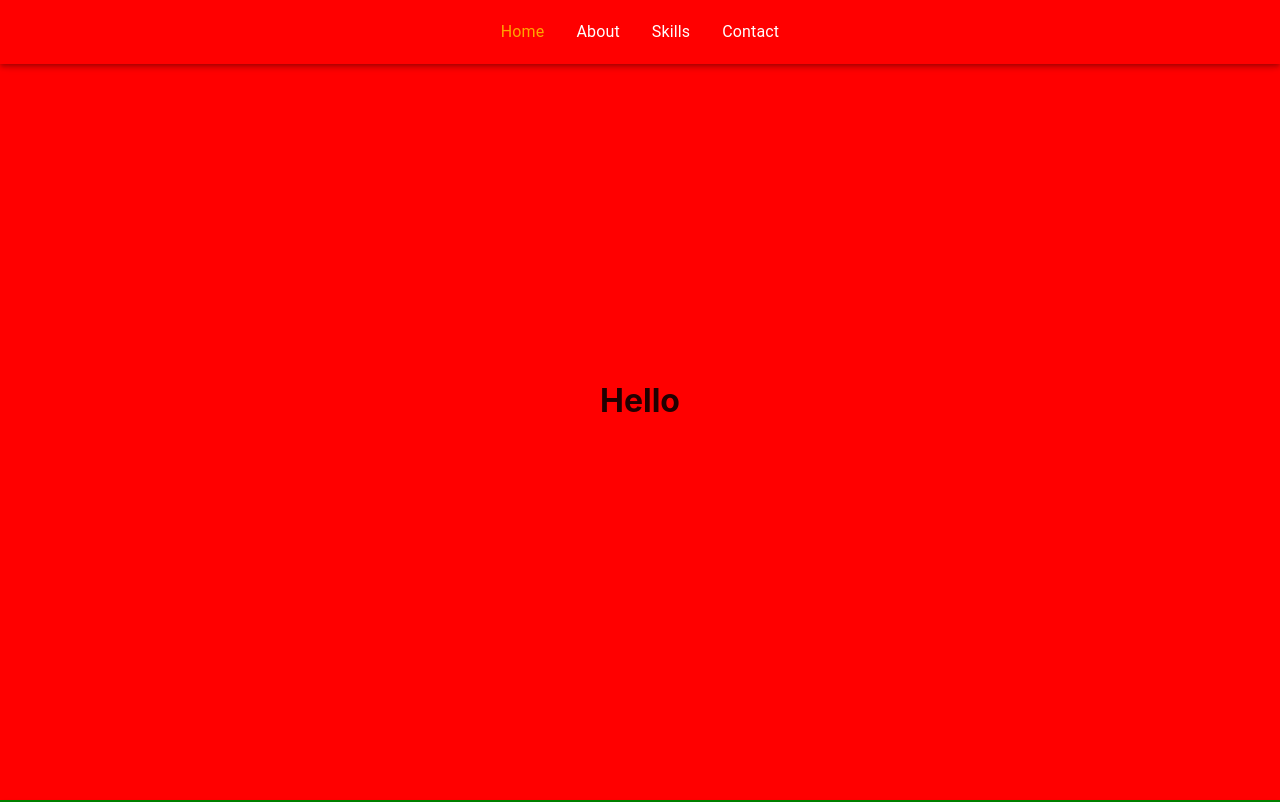
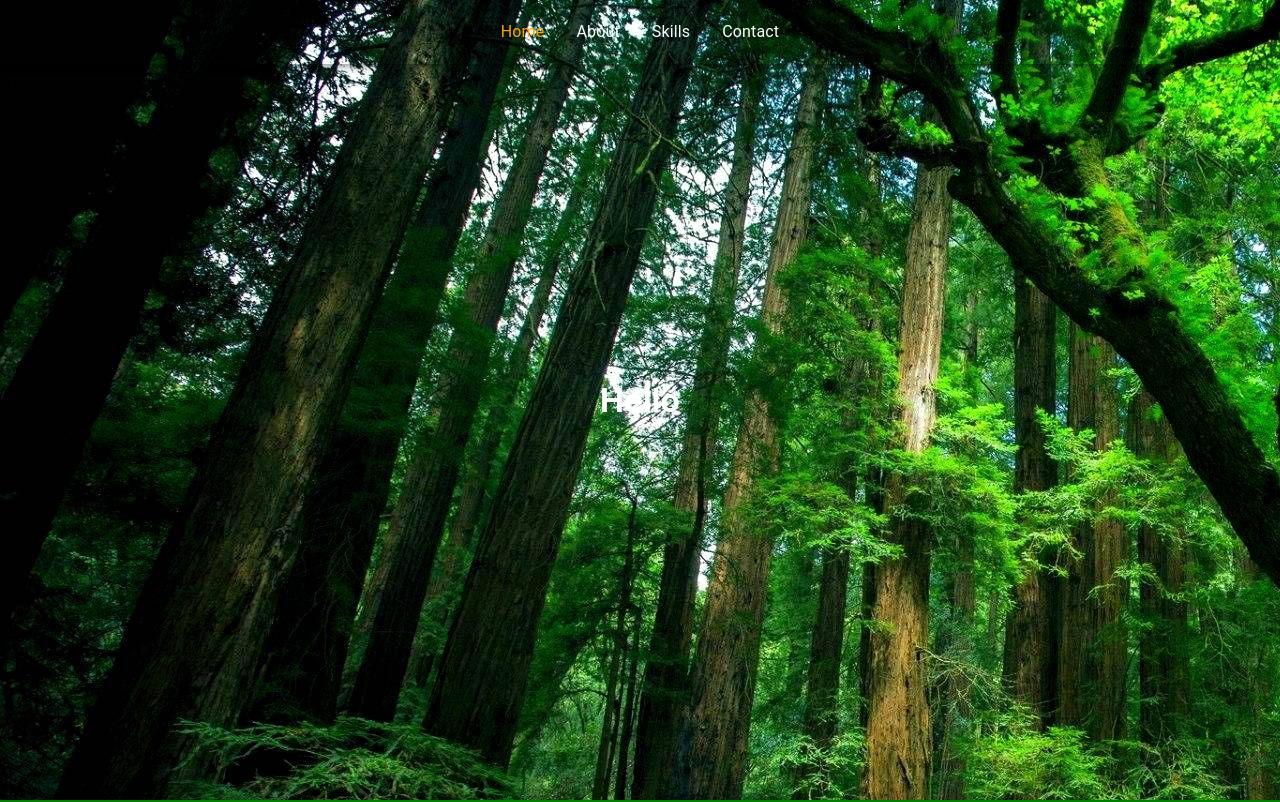
Before and after one commit to luke-foxed/Portfolio-V2, a React (Create React App) app: page / in a window 1280 px wide. Shown: the top 802 px of the page. Built offline with nearby package versions, Linux system fonts and the light colour scheme.

Commit message:
Added placeholder cover image

```diff
--- a/src/components/sections/Home.tsx
+++ b/src/components/sections/Home.tsx
@@ -1,6 +1,7 @@
 import React from 'react';
 import { makeStyles } from '@material-ui/core/styles';
 import { Grid, Container, rgbToHex, hexToRgb, Paper } from '@material-ui/core';
+import placeholder from '../../assets/images/placeholder.jpg';
 
 const useStyles = makeStyles({
   root: {
@@ -8,7 +9,7 @@ const useStyles = makeStyles({
     flexDirection: 'column',
     alignItems: 'center',
     minHeight: '100vh',
-    backgroundColor: 'red'
+    backgroundImage: 'url(' + placeholder + ')'
   }
 });
 export const Home: React.FC = () => {
@@ -17,7 +18,7 @@ export const Home: React.FC = () => {
   return (
     <Paper id='home' style={{ flexGrow: 1 }}>
       <Grid justify='center' alignItems='center' className={classes.root}>
-        <h1>Hello</h1>
+        <h1 style={{ color: 'white' }}>Hello</h1>
       </Grid>
     </Paper>
   );
```
Also changed, not shown: src/assets/images/placeholder.jpg (added).
